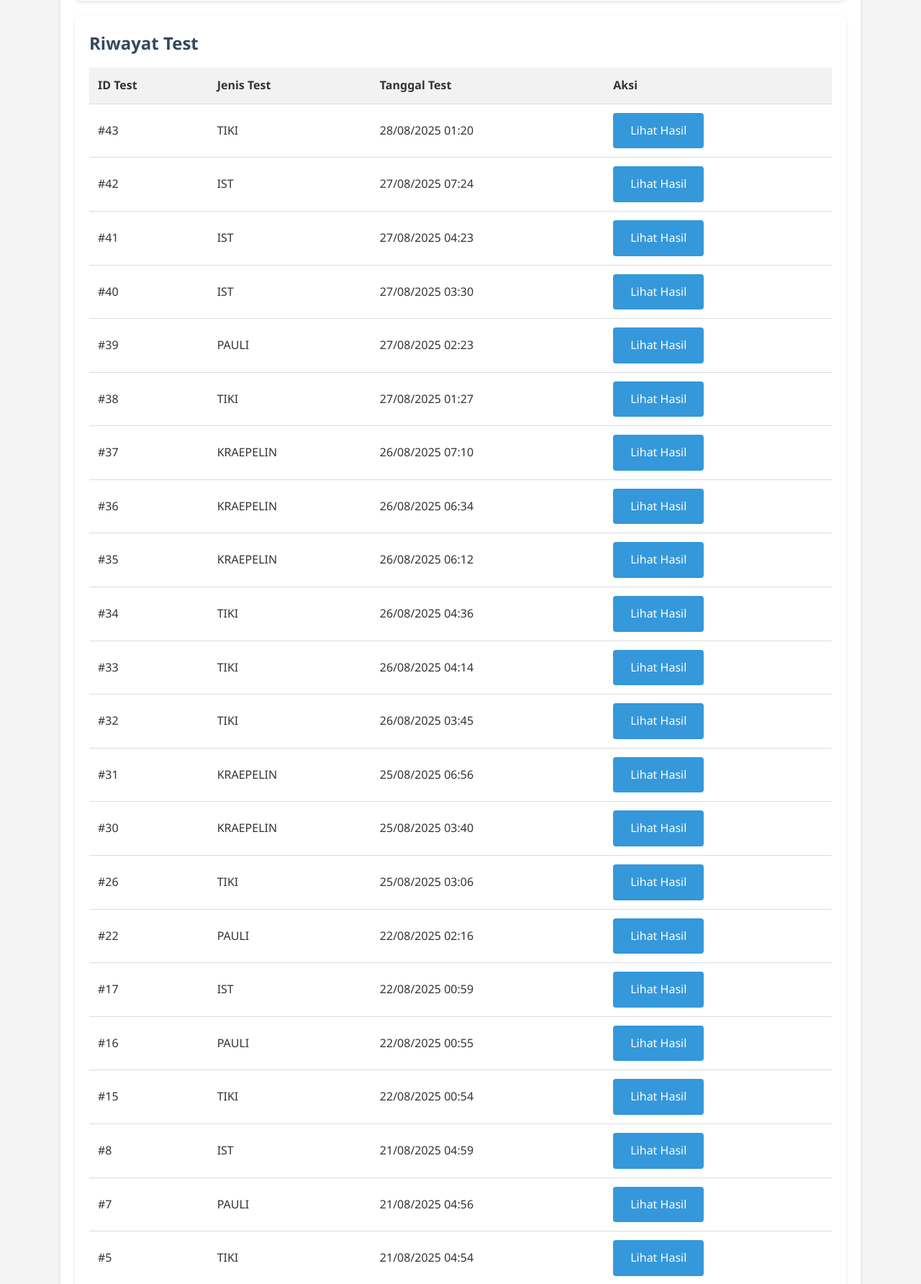
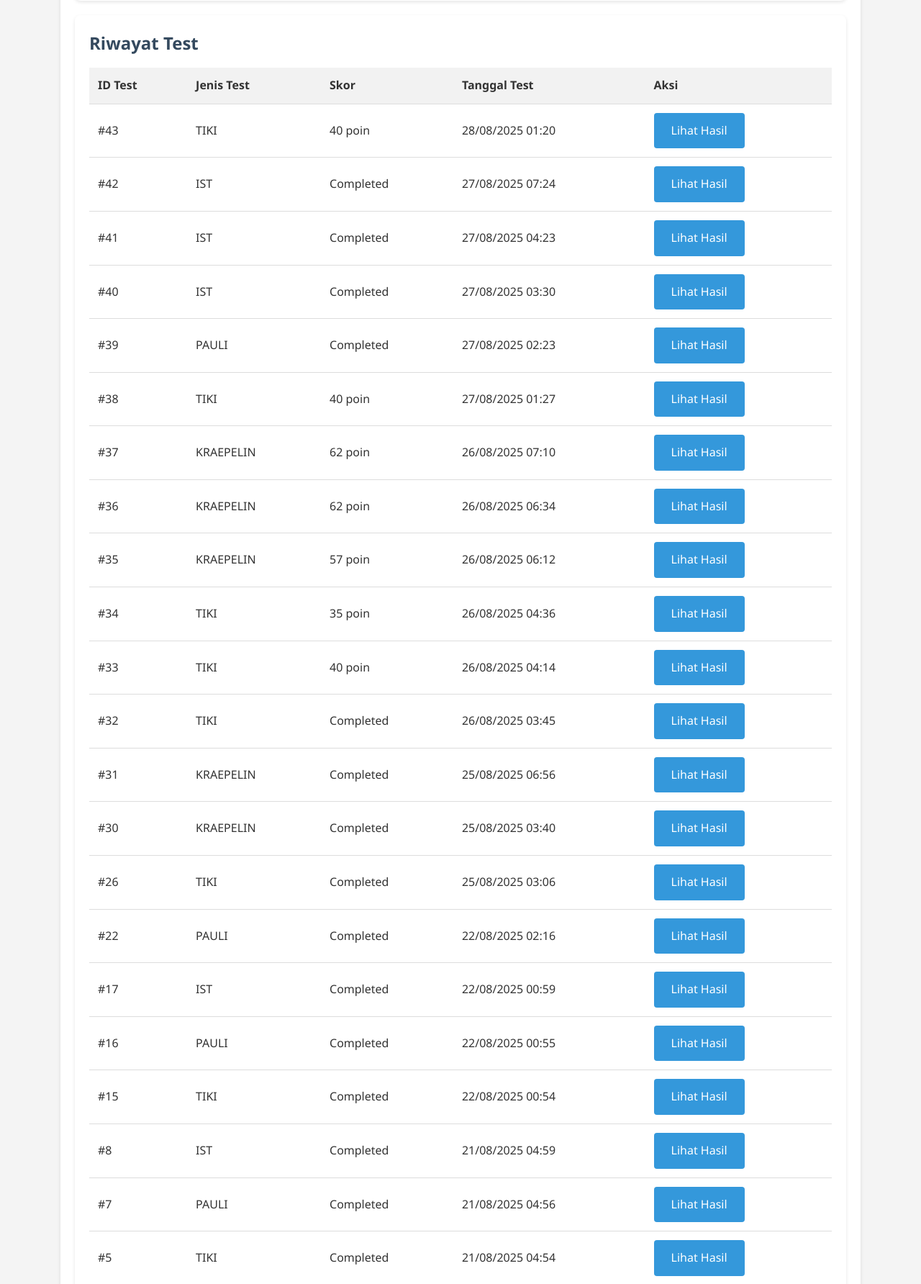
Before and after one commit to knuha21/engine-test-pt-aoi, a PHP site: the page made by pages/admin/participant_detail.php in a window 1280 px wide. Shown: the part 612-2396 px from the top of the page at 72% size. Run offline with PHP 8.4, Linux system fonts and the light colour scheme; the visitor is signed in with stand-in values (Sample User, id 1); data comes from the database, SQL or seed files in the repository.

Commit message:
Update participant_detail.php

```diff
--- a/pages/admin/participant_detail.php
+++ b/pages/admin/participant_detail.php
@@ -118,13 +118,27 @@ try {
                 <tr>
                     <th>ID Test</th>
                     <th>Jenis Test</th>
+                    <th>Skor</th>
                     <th>Tanggal Test</th>
                     <th>Aksi</th>
                 </tr>
-                    <?php foreach ($testHistory as $test): ?>
+                <?php foreach ($testHistory as $test):
+                    $testData = json_decode($test['results'], true);
+                ?>
                 <tr>
                     <td>#<?php echo $test['id']; ?></td>
                     <td><?php echo $test['test_type']; ?></td>
+                    <td>
+                        <?php
+                        if ($test['test_type'] === 'KRAEPELIN' && isset($testData['total_score'])) {
+                            echo $testData['total_score'] . ' poin';
+                        } elseif ($test['test_type'] === 'TIKI' && isset($testData['total_score'])) {
+                            echo $testData['total_score'] . ' poin';
+                        } else {
+                            echo 'Completed';
+                        }
+                        ?>
+                    </td>
                     <td><?php echo date('d/m/Y H:i', strtotime($test['created_at'])); ?></td>
                     <td>
                         <a href="../results.php?test=<?php echo strtolower($test['test_type']); ?>&id=<?php echo $test['id']; ?>"
@@ -138,6 +152,5 @@ try {
             <?php endif; ?>
         </div>
     </div>
-    </div>
 </body>
 </html>
```
Lines whose indentation alone changed are shown as unchanged.
